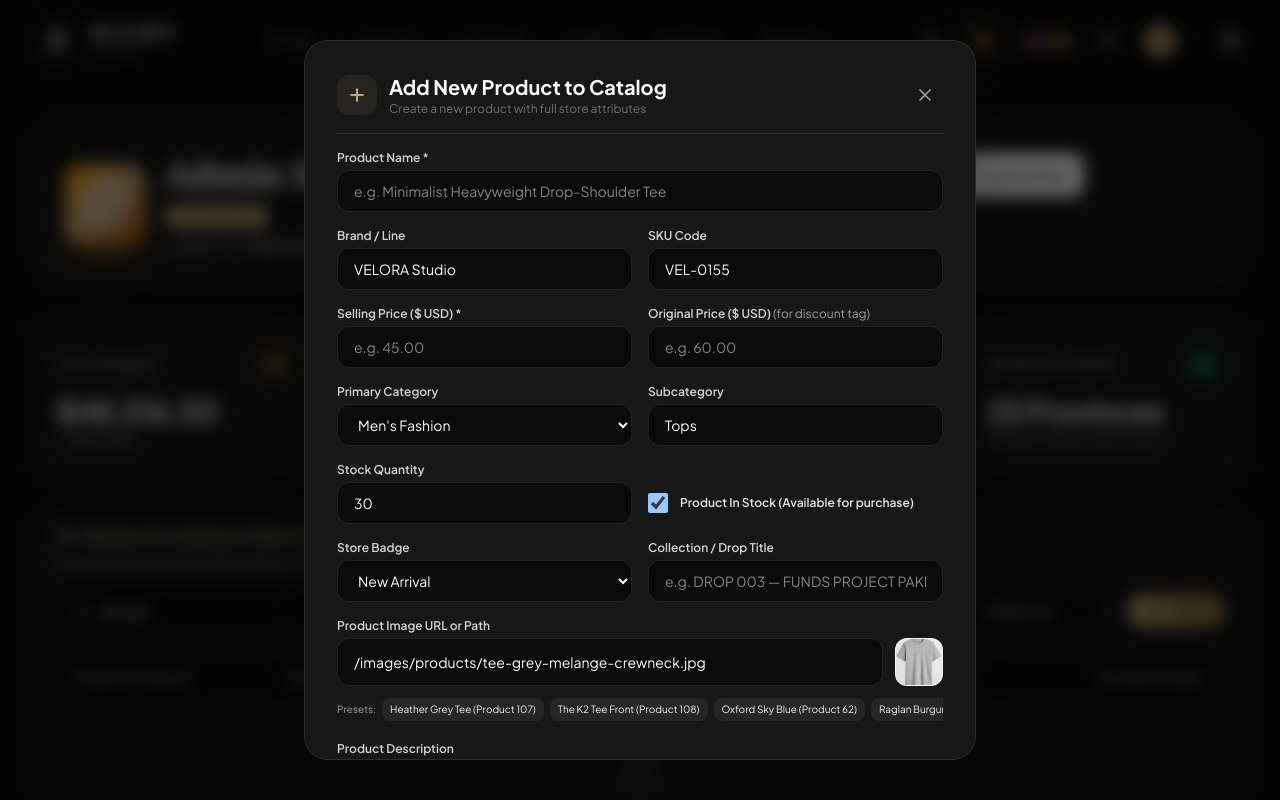
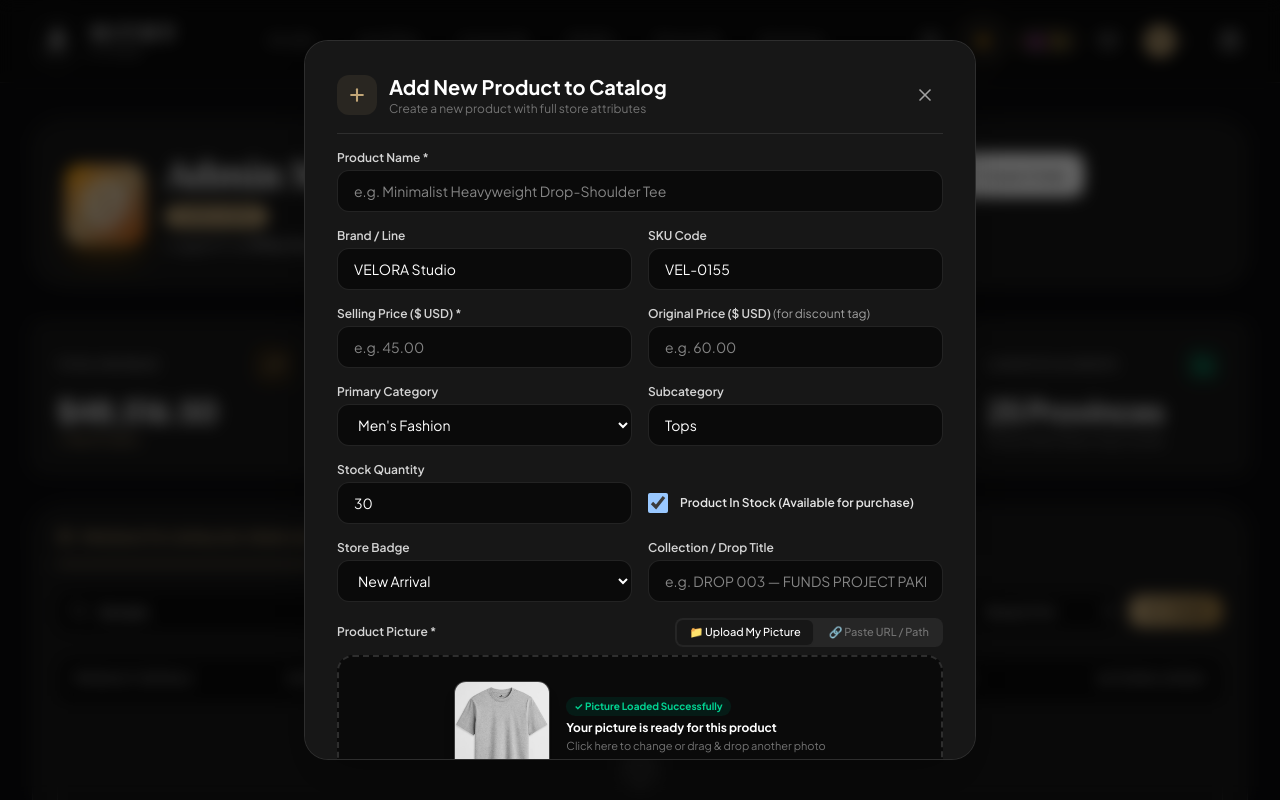
Before and after one commit to Sar-Chanrithy/Clothes-Store, a React (Vite) app in the folder frontend/: page /admin in a window 1280 px wide. Both pictures are taken after typing "Sample" into the empty fields and a click on the button "Add New Product". Shown: the top 800 px of the page. Built offline with nearby package versions, Linux system fonts and the light colour scheme; a web font is replaced by a local one.

Commit message:
Add device image file upload and drag-and-drop to Admin product CRUD

```diff
--- a/frontend/src/pages/Admin.jsx
+++ b/frontend/src/pages/Admin.jsx
@@ -1,4 +1,4 @@
-import React, { useState, useEffect, useMemo } from "react";
+import React, { useState, useEffect, useMemo, useRef } from "react";
 import { Link, useNavigate } from "react-router-dom";
 import { useAuth } from "../context/AuthContext";
 import {
@@ -40,7 +40,8 @@ import {
   Tag,
   ExternalLink,
   AlertTriangle,
-  Image as ImageIcon
+  Image as ImageIcon,
+  Upload
 } from "lucide-react";
 
 // Predefined demo orders with realistic Cambodian customer data
@@ -169,6 +170,51 @@ const Admin = () => {
     description: ""
   });
 
+  const [imageInputTab, setImageInputTab] = useState("upload"); // "upload" | "url"
+  const [isDragging, setIsDragging] = useState(false);
+  const fileInputRef = useRef(null);
+
+  const handleFileUpload = (file) => {
+    if (!file || !file.type.startsWith("image/")) {
+      showToast("Please select a valid image file (PNG, JPG, WEBP)", "error");
+      return;
+    }
+
+    const reader = new FileReader();
+    reader.onload = (e) => {
+      const img = new Image();
+      img.onload = () => {
+        const canvas = document.createElement("canvas");
+        const MAX_WIDTH = 1000;
+        const MAX_HEIGHT = 1200;
+        let width = img.width;
+        let height = img.height;
+
+        if (width > height) {
+          if (width > MAX_WIDTH) {
+            height *= MAX_WIDTH / width;
+            width = MAX_WIDTH;
+          }
+        } else {
+          if (height > MAX_HEIGHT) {
+            width *= MAX_HEIGHT / height;
+            height = MAX_HEIGHT;
+          }
+        }
+
+        canvas.width = Math.round(width);
+        canvas.height = Math.round(height);
+        const ctx = canvas.getContext("2d");
+        ctx.drawImage(img, 0, 0, canvas.width, canvas.height);
+        const compressedDataUrl = canvas.toDataURL(file.type === "image/png" ? "image/png" : "image/jpeg", 0.9);
+        setFormData((prev) => ({ ...prev, image: compressedDataUrl }));
+        showToast("Your picture has been uploaded!", "success");
+      };
+      img.src = e.target.result;
+    };
+    reader.readAsDataURL(file);
+  };
+
   // Orders State (CRUD)
   const [orders, setOrders] = useState(() => {
     if (typeof window !== "undefined") {
@@ -1344,11 +1390,121 @@ const Admin = () => {
                 </div>
               </div>
 
-              {/* Image URL & Preview */}
-              <div>
-                <label className="block text-xs font-semibold text-neutral-700 dark:text-neutral-300 mb-1">
-                  Product Image URL or Path
-                </label>
+              {/* Product Picture: Upload from Computer or Enter URL */}
+              <div className="space-y-2">
+                <div className="flex items-center justify-between">
+                  <label className="block text-xs font-semibold text-neutral-700 dark:text-neutral-300">
+                    Product Picture *
+                  </label>
+                  <div className="flex items-center gap-1 bg-stone-100 dark:bg-neutral-800 p-0.5 rounded-lg text-[11px]">
+                    <button
+                      type="button"
+                      onClick={() => setImageInputTab("upload")}
+                      className={`px-3 py-1 rounded-md font-medium transition-colors cursor-pointer ${
+                        imageInputTab === "upload"
+                          ? "bg-white dark:bg-neutral-900 text-neutral-950 dark:text-white shadow-xs font-bold"
+                          : "text-neutral-500 hover:text-neutral-900 dark:hover:text-white"
+                      }`}
+                    >
+                      📁 Upload My Picture
+                    </button>
+                    <button
+                      type="button"
+                      onClick={() => setImageInputTab("url")}
+                      className={`px-3 py-1 rounded-md font-medium transition-colors cursor-pointer ${
+                        imageInputTab === "url"
+                          ? "bg-white dark:bg-neutral-900 text-neutral-950 dark:text-white shadow-xs font-bold"
+                          : "text-neutral-500 hover:text-neutral-900 dark:hover:text-white"
+                      }`}
+                    >
+                      🔗 Paste URL / Path
+                    </button>
+                  </div>
+                </div>
+
+                {imageInputTab === "upload" ? (
+                  <div
+                    onDragOver={(e) => {
+                      e.preventDefault();
+                      setIsDragging(true);
+                    }}
+                    onDragLeave={() => setIsDragging(false)}
+                    onDrop={(e) => {
+                      e.preventDefault();
+                      setIsDragging(false);
+                      if (e.dataTransfer.files && e.dataTransfer.files[0]) {
+                        handleFileUpload(e.dataTransfer.files[0]);
+                      }
+                    }}
+                    onClick={() => fileInputRef.current?.click()}
+                    className={`relative border-2 border-dashed rounded-2xl p-6 text-center transition-all cursor-pointer ${
+                      isDragging
+                        ? "border-[#c2a677] bg-[#c2a677]/10"
+                        : "border-neutral-300 dark:border-white/15 hover:border-neutral-400 bg-stone-50 dark:bg-neutral-950"
+                    }`}
+                  >
+                    <input
+                      ref={fileInputRef}
+                      type="file"
+                      accept="image/*"
+                      className="hidden"
+                      onChange={(e) => {
+                        if (e.target.files && e.target.files[0]) {
+                          handleFileUpload(e.target.files[0]);
+                        }
+                      }}
+                    />
+
+                    {formData.image ? (
+                      <div className="flex flex-col sm:flex-row items-center justify-center gap-4">
+                        <div className="w-24 h-28 rounded-xl overflow-hidden bg-neutral-100 dark:bg-neutral-800 border border-neutral-200 dark:border-white/10 shadow-lg flex-shrink-0">
+                          <img
+                            src={formData.image}
+                            alt="Preview"
+                            className="w-full h-full object-cover"
+                            onError={(e) => {
+                              e.target.src = "/images/products/tee-grey-melange-crewneck.jpg";
+                            }}
+                          />
+                        </div>
+                        <div className="text-center sm:text-left">
+                          <span className="inline-flex items-center gap-1 text-[10px] font-bold px-2 py-0.5 rounded-full bg-emerald-100 text-emerald-800 dark:bg-emerald-950/50 dark:text-emerald-400 mb-1">
+                            ✓ Picture Loaded Successfully
+                          </span>
+                          <p className="text-xs font-bold text-neutral-950 dark:text-white">
+                            Your picture is ready for this product
+                          </p>
+                          <p className="text-[11px] text-neutral-500 mt-0.5">
+                            Click here to change or drag & drop another photo
+                          </p>
+                          <button
+                            type="button"
+                            onClick={(e) => {
+                              e.stopPropagation();
+                              setFormData({ ...formData, image: "" });
+                            }}
+                            className="mt-2 text-xs text-rose-500 font-semibold hover:underline cursor-pointer"
+                          >
+                            Remove Picture
+                          </button>
+                        </div>
+                      </div>
+                    ) : (
+                      <div className="flex flex-col items-center justify-center py-3">
+                        <div className="w-12 h-12 rounded-2xl bg-[#c2a677]/10 text-[#a8894d] dark:text-[#c2a677] flex items-center justify-center mb-2.5">
+                          <Upload className="w-6 h-6 stroke-[2]" />
+                        </div>
+                        <p className="text-xs sm:text-sm font-bold text-neutral-950 dark:text-white">
+                          Click to select a picture from your computer
+                        </p>
+                        <p className="text-[11px] text-neutral-400 mt-1">
+                          or drag & drop your image file here (PNG, JPG, WEBP)
+                        </p>
+                      </div>
+                    )}
+                  </div>
+                ) : (
+                  <div>
                     <div className="flex gap-3">
                       <input
                         type="text"
@@ -1377,12 +1533,14 @@ const Admin = () => {
                           key={preset.url}
                           type="button"
                           onClick={() => setFormData({ ...formData, image: preset.url })}
-                      className="px-2 py-1 bg-stone-100 dark:bg-neutral-800 text-[10px] rounded-lg whitespace-nowrap hover:bg-[#c2a677] hover:text-neutral-950 transition-colors"
+                          className="px-2 py-1 bg-stone-100 dark:bg-neutral-800 text-[10px] rounded-lg whitespace-nowrap hover:bg-[#c2a677] hover:text-neutral-950 transition-colors cursor-pointer"
                         >
                           {preset.label}
                         </button>
                       ))}
                     </div>
+                  </div>
+                )}
               </div>
 
               {/* Description */}
```
Lines whose indentation alone changed are shown as unchanged.
